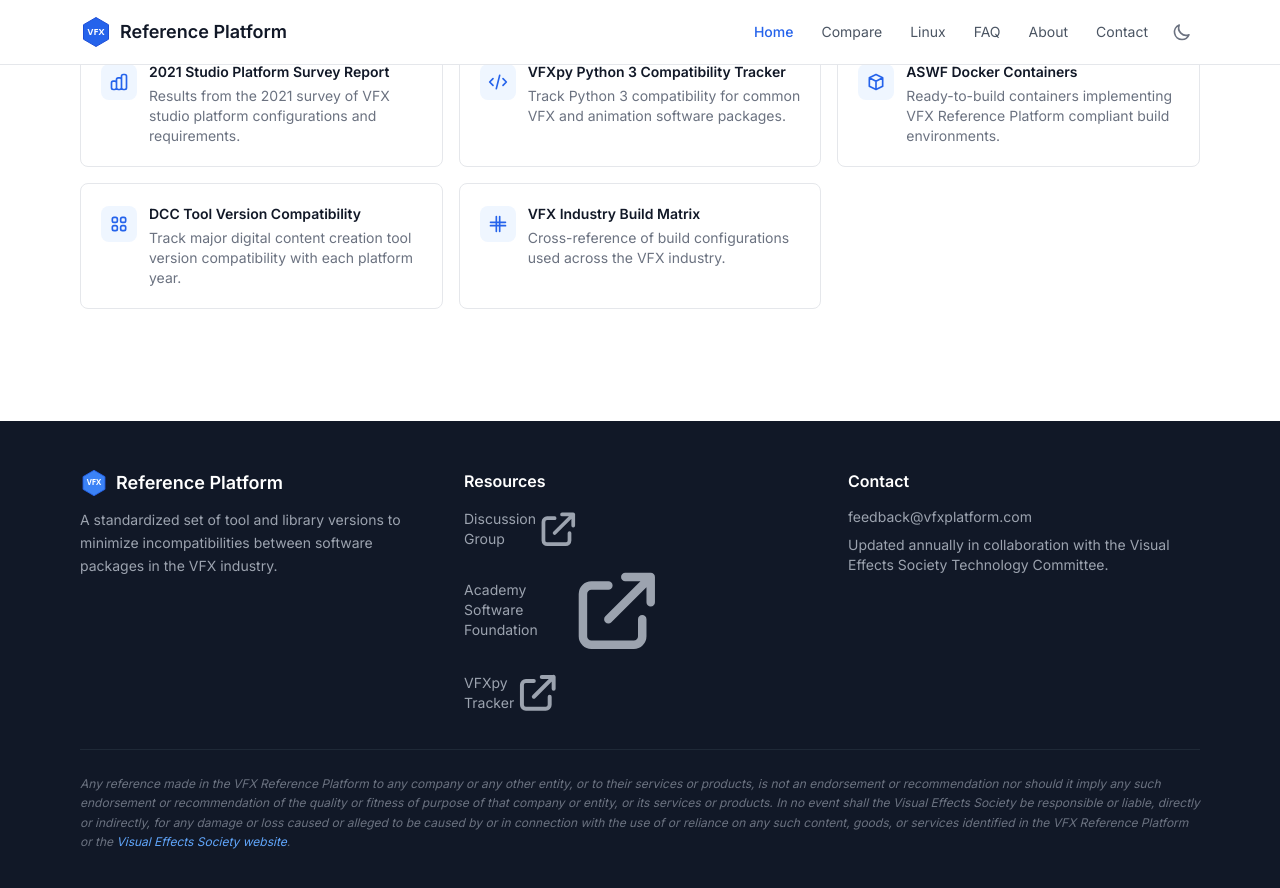
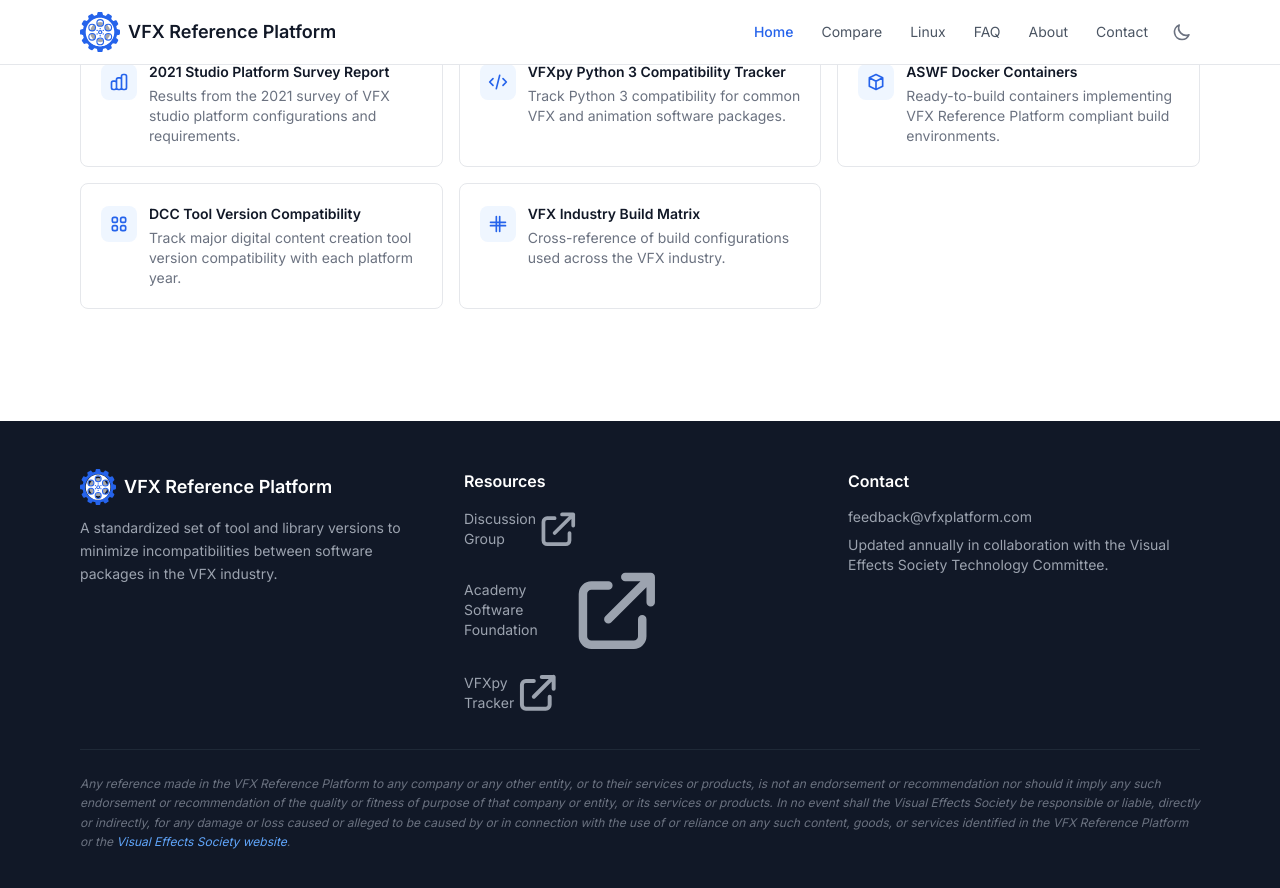
Before and after one commit to vfxplatform/vfxplatform, a Jekyll site: the page built from index.html, in a window 1280 px wide and 900 px high, scrolled down 3553 px. Shown: the top 888 px of the window. Built offline with Jekyll 4.4.1, drawn with Linux system fonts in a browser that asks for light colours.

Commit message:
Replace inline SVG logos with optimized logo image and increase sizes
Switch header and footer from inline SVG placeholders to the actual
logo_optimized.svg image. Increase header logo from 32px to 40px and
footer logo from 28px to 36px for better detail visibility. Clean up
Inkscape metadata and fixed dimensions from the SVG source file.

Co-Authored-By: Claude Opus 4.6 <noreply@anthropic.com>

```diff
--- a/_includes/footer.html
+++ b/_includes/footer.html
@@ -4,11 +4,8 @@
       <!-- About column -->
       <div>
         <a href="{{ '/' | relative_url }}" class="flex items-center gap-2 text-white font-semibold text-lg mb-3">
-          <svg width="28" height="28" viewBox="0 0 32 32" fill="none" xmlns="http://www.w3.org/2000/svg" class="flex-shrink-0">
-            <path d="M16 1.5L28.5 8.75V23.25L16 30.5L3.5 23.25V8.75L16 1.5Z" fill="#3B82F6" stroke="#2563EB" stroke-width="1"/>
-            <text x="16" y="18.5" text-anchor="middle" font-size="9" font-weight="700" fill="white" font-family="system-ui, sans-serif">VFX</text>
-          </svg>
-          <span>Reference Platform</span>
+          <img src="{{ '/assets/images/logo_optimized.svg' | relative_url }}" alt="VFX Reference Platform" style="height: 2.25rem; width: auto;" class="flex-shrink-0">
+          <span>VFX Reference Platform</span>
         </a>
         <p class="text-sm text-gray-400 leading-relaxed">
           {{ site.data.footer.description }}
--- a/_includes/header.html
+++ b/_includes/header.html
@@ -2,11 +2,8 @@
   <div class="container mx-auto px-4 max-w-6xl">
     <div class="flex items-center justify-between h-16">
       <a href="{{ '/' | relative_url }}" class="flex items-center gap-2 text-gray-900 dark:text-white font-semibold text-lg hover:text-gray-600 dark:hover:text-gray-300 transition-colors">
-        <svg width="32" height="32" viewBox="0 0 32 32" fill="none" xmlns="http://www.w3.org/2000/svg" class="flex-shrink-0">
-          <path d="M16 1.5L28.5 8.75V23.25L16 30.5L3.5 23.25V8.75L16 1.5Z" fill="#2563EB" stroke="#1D4ED8" stroke-width="1"/>
-          <text x="16" y="18.5" text-anchor="middle" font-size="9" font-weight="700" fill="white" font-family="system-ui, sans-serif">VFX</text>
-        </svg>
-        <span>Reference Platform</span>
+        <img src="{{ '/assets/images/logo_optimized.svg' | relative_url }}" alt="VFX Reference Platform" style="height: 2.5rem; width: auto;" class="flex-shrink-0">
+        <span>VFX Reference Platform</span>
       </a>
 
       <!-- Mobile menu button -->
```
Also changed, not shown: assets/images/logo_optimized.svg.
